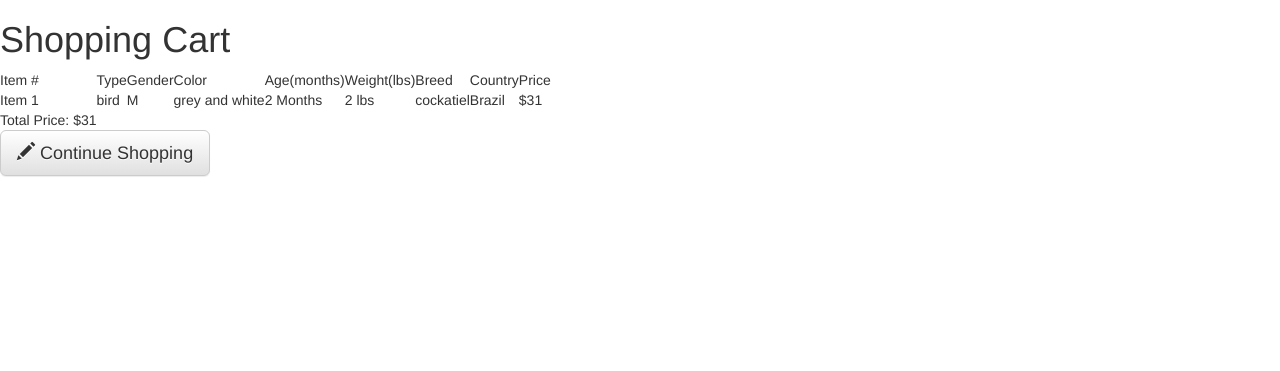
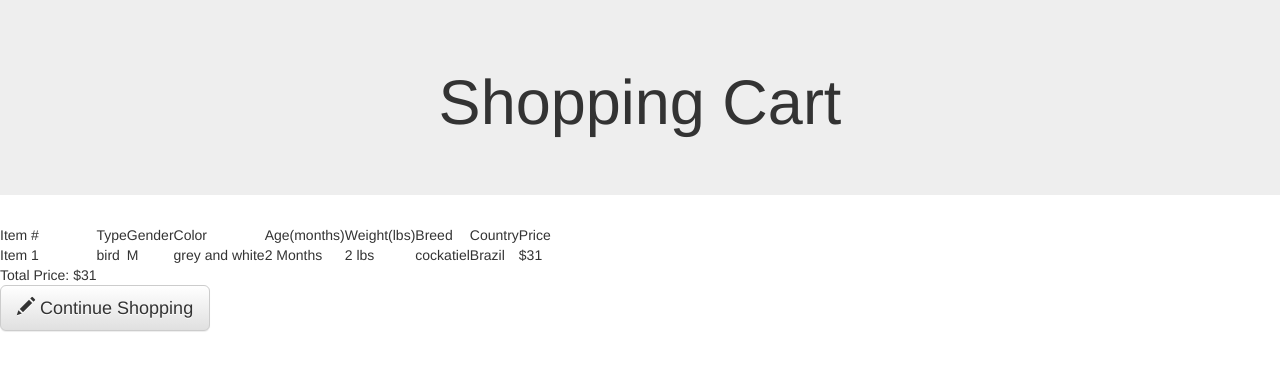
Before and after one commit to bginn/CST336-PetShop, a PHP site: page /cart.php?petId=14563 in a window 1280 px wide. Shown: the top 371 px of the page. Run offline with PHP 8.4, Linux system fonts and the light colour scheme; data comes from the database, SQL or seed files in the repository.

Commit message:
used some css componets

```diff
--- a/cart.php
+++ b/cart.php
@@ -38,10 +38,31 @@
     <script src="https://maxcdn.bootstrapcdn.com/bootstrap/3.3.7/js/bootstrap.min.js" integrity="sha384-Tc5IQib027qvyjSMfHjOMaLkfuWVxZxUPnCJA7l2mCWNIpG9mGCD8wGNIcPD7Txa" crossorigin="anonymous"></script>
     <!-- ***************************-->
 
+
+    <!-- ************************** -->
+        <style>
+        .jumbotron
+        {
+          text-align: center;
+
+        }
+
+        </style>
+
+<!-- **************************** -->
+
+
+
+
     </head>
     <body>
+
+
+<!-- ********************************************* -->
+              <div class="jumbotron">
               <h1>Shopping Cart</h1>
-
+              </div>
+<!-- ********************************************* -->
         <table>
 
             <?php
```
Lines whose indentation alone changed are shown as unchanged.
